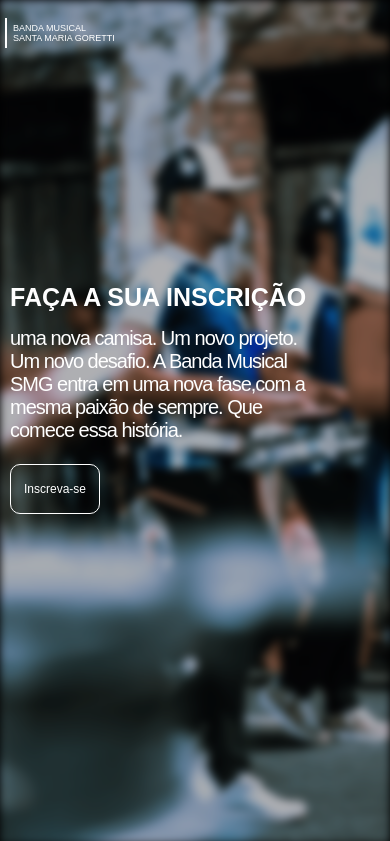
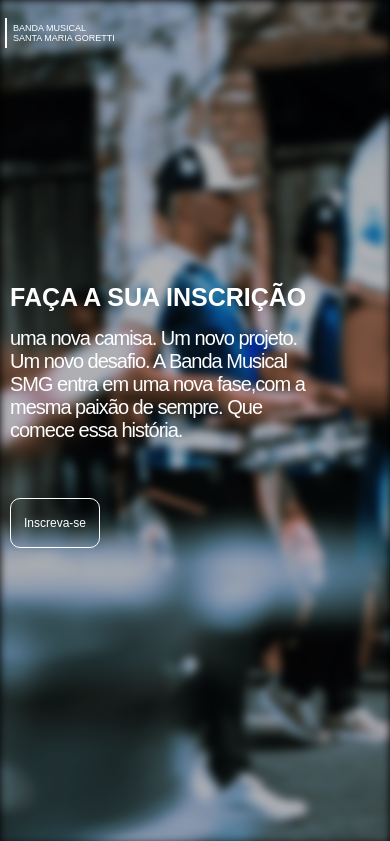
Before and after one commit to devcaruso/projeto.github.io, a plain HTML site: page index.html in a window 390 px wide. Shown: the top 841 px of the page. Drawn offline with Linux system fonts and the light colour scheme; a web font is replaced by a local one.

Commit message:
espaçamento do botao inscreva-se

```diff
--- a/css/stilo.css
+++ b/css/stilo.css
@@ -377,7 +377,7 @@ a:hover{
   }
 
   .botao{
-    top: 55%;
+    top: 59%;
     left: 10px;
     font-size: 12px;
     width: 90px;
```
